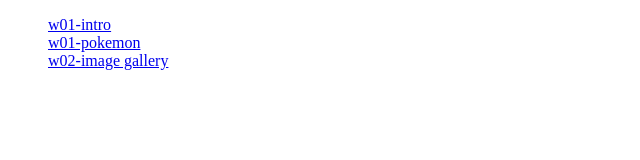
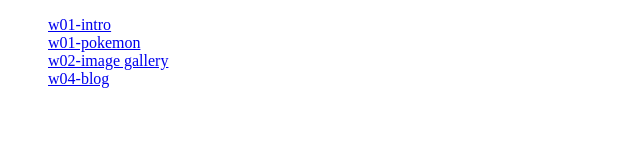
Before and after one commit to konoha56123/1092-1A-demo-409487013, a plain HTML site: page index.html in a window 1280 px wide. Shown: the full height of the page, 0-640 px from the left. Drawn offline with Linux system fonts and the light colour scheme.

Commit message:
Initial commit, saving index.html files

```diff
--- a/index.html
+++ b/index.html
@@ -23,6 +23,9 @@
         <il>
             <a href="./w02-imgal/imageGallery.html">w02-image gallery</a>
         </il>
+        <li>
+            <a href="./w04/blog.html">w04-blog</a>
+        </li>
     </ul>
 </body>
 </html>
```
